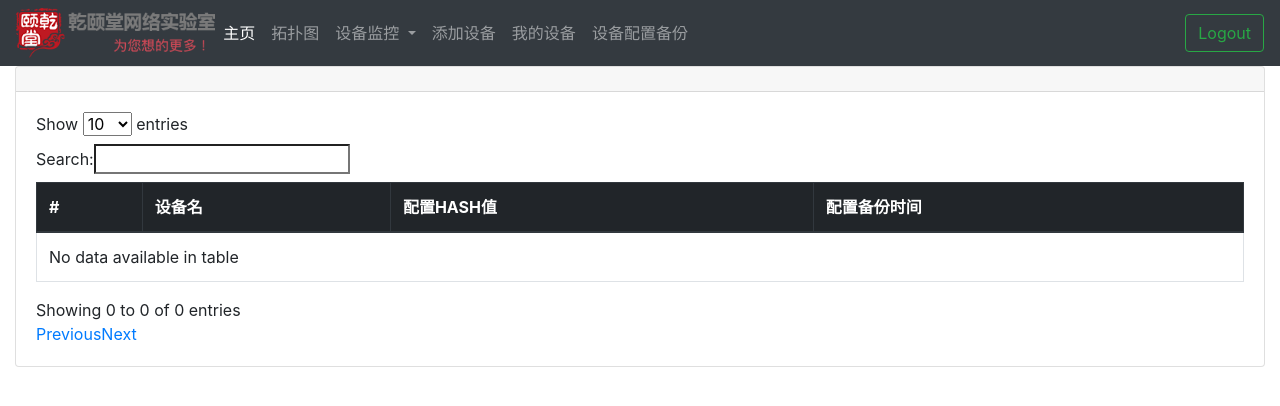
After one commit to cqbomb/qyt_devnet, a Django app: page /deviceconfig/ in a window 1280 px wide. The commit adds this page. Shown: the top 406 px of the page. Run offline with Django 3.2, Linux system fonts and the light colour scheme; data that the repository does not hold is empty; some libraries are stand-ins or nearby versions.

Commit message:
配置展示！基本完成！

```diff
--- a/modules/qyt_devnet_0_ssh.py
+++ b/modules/qyt_devnet_0_ssh.py
@@ -51,7 +51,7 @@ def ssh_multicmd_asa(ip, username, password, cmd_list, verbose=True):
     for cmd in cmd_list:  # 读取命令
         chan.send(cmd.encode())  # 执行命令，注意字串都需要编码为二进制字串
         chan.send(b'\n')  # 一定要注意输入回车
-        time.sleep(2)  # 由于有些回显可能过长，所以可以考虑等待更长一些时间
+        time.sleep(3)  # 由于有些回显可能过长，所以可以考虑等待更长一些时间
         x = chan.recv(40960).decode()  # 读取回显，有些回想可能过长，请把接收缓存调大
         # 此处对源码进行了调整,只是显示最后一个命令的回显
         if verbose and i == cmd_list_len:
--- a/qyt_devnet/urls.py
+++ b/qyt_devnet/urls.py
@@ -15,7 +15,8 @@ Including another URLconf
 """
 from django.contrib import admin
 from django.urls import path
-from views import index, top, qyt_login, qyt_add_devices, qyt_show_devices, qyt_del_device, qyt_edit_device, qyt_monitor_device, qyt_home
+from views import index, top, qyt_login, qyt_add_devices, qyt_show_devices, qyt_del_device, qyt_edit_device
+from views import qyt_monitor_device, qyt_home, qyt_device_config
 
 urlpatterns = [
     path('admin/', admin.site.urls),
@@ -43,4 +44,6 @@ urlpatterns = [
     path('home/reachable', qyt_home.health_reachable),
     path('home/cpu', qyt_home.health_cpu),
     path('home/mem', qyt_home.health_mem),
+    path('deviceconfig/', qyt_device_config.device_config),
+    path('deviceconfig/<str:devname>', qyt_device_config.device_config_dev),
 ]
--- /dev/null
+++ b/templates/device_config.html
@@ -0,0 +1,89 @@
+{% extends 'base.html' %}
+{% block title %}
+    乾頤堂设备配置
+{% endblock title %}
+
+{% block js %}
+    <!-- 加载Chart.js的JS文件 -->
+    <!-- 最新的Chart JS 文件 https://cdnjs.com/libraries/Chart.js -->
+    <script src="https://cdnjs.cloudflare.com/ajax/libs/Chart.js/2.7.2/Chart.min.js"></script>
+    <!-- 加载本项目创建的chart_json_functions.js的JS文件-->
+    {% load static %}
+    <script src="{% static "js/chart_functions.js" %}"></script>
+    <!-- 加载ajax的JS文件-->
+    <script src="https://ajax.googleapis.com/ajax/libs/jquery/3.3.1/jquery.min.js"></script>
+
+    <script src="https://cdn.datatables.net/1.10.19/js/jquery.dataTables.min.js"></script>
+{% endblock js %}
+
+{% block body %}
+
+<div class="container-fluid">
+<div class="card">
+  <div class="card-header">
+    <ul class="nav nav-tabs card-header-tabs">
+      {% for device in devices_list %}
+          {% if device == current %}
+          <li class="nav-item">
+            <a class="nav-link active" href="/deviceconfig/{{ device }}">{{ device }}</a>
+          </li>
+          {% else %}
+          <li class="nav-item">
+            <a class="nav-link" href="/deviceconfig/{{ device }}">{{ device }}</a>
+          </li>
+          {% endif %}
+      {% endfor %}
+    </ul>
+  </div>
+  <div class="card-body">
+            <table class="table table-bordered" id="myTable_config">
+                  <thead class="thead-dark">
+                    <tr>
+                      <th scope="col">#</th>
+                      <th scope="col">设备名</th>
+                      <th scope="col">配置HASH值</th>
+                      <th scope="col">配置备份时间</th>
+                    </tr>
+                  </thead>
+                  <tbody id ="myTable_config">
+                    {% for device in device_config_date_hash %}
+                    <tr>
+                      <th scope="row" align="center" valign="center" >{{ forloop.counter }}</th>
+                      <td align="center" valign="center" style="color:black"><strong>{{ device.name }}</strong></td>
+                      <td align="center" valign="center" style="color:black"><strong>{{ device.hash }}</strong></td>
+                      <td align="center" valign="center" style="color:black"><strong>{{ device.date }}</strong></td>
+                    </tr>
+                    {% endfor %}
+                  </tbody>
+            </table>
+  </div>
+</div>
+</div>
+
+
+<script>
+    $(document).ready( function () {
+        $('#myTable_config').DataTable();
+    } );
+</script>
+    {# DataTable中点击任何一个条目变深色,表示被选中功能的JavaScript #}
+<script>
+    $(document).ready(function() {
+        var table = $('#myTable_config').DataTable();
+
+        $('#myTable_config tbody').on( 'click', 'tr', function () {
+            if ( $(this).hasClass('selected') ) {
+                $(this).removeClass('selected');
+            }
+            else {
+                table.$('tr.selected').removeClass('selected');
+                $(this).addClass('selected');
+            }
+        } );
+
+        $('#button').click( function () {
+            table.row('.selected').remove().draw( false );
+        } );
+    } );
+</script>
+{% endblock body %}
--- a/templates/navbar.html
+++ b/templates/navbar.html
@@ -31,6 +31,9 @@
           <li class="nav-item">
             <a class="nav-link" href="/showdevices">我的设备</a>
           </li>
+          <li class="nav-item">
+            <a class="nav-link" href="/deviceconfig">设备配置备份</a>
+          </li>
         </ul>
         <form class="form-inline my-2 my-lg-0" action="/accounts/logout">
           <button class="btn btn-outline-success my-2 my-sm-0" type="submit">Logout</button>
--- /dev/null
+++ b/views/qyt_device_config.py
@@ -0,0 +1,59 @@
+#!/usr/bin/env python3
+# -*- coding=utf-8 -*-
+# 本脚由亁颐堂现任明教教主编写，用于乾颐盾Python课程！
+# 教主QQ:605658506
+# 亁颐堂官网www.qytang.com
+# 教主技术进化论拓展你的技术新边疆
+# https://ke.qq.com/course/271956?tuin=24199d8a
+
+from qytdb.models import Deviceconfig, Devicedb
+from django.shortcuts import render
+from datetime import datetime, timedelta, timezone
+
+
+def device_config(request):
+    result = Devicedb.objects.all()
+    devices_list = []
+    for x in result:
+        devices_list.append(x.name)
+    # print(devices_list)
+    try:
+        devicename = devices_list[0]
+        # print(devicename)
+        deviceconfig = Deviceconfig.objects.filter(name=devicename).order_by('-date')
+
+        device_config_date_hash = []
+        tzutc_8 = timezone(timedelta(hours=8))
+        for x in deviceconfig:
+            # print(x)
+            device_config_date_hash.append({'name': devicename, 'hash': x.hash, 'date': x.date.astimezone(tzutc_8).strftime('%Y-%m-%d %H:%M')})
+        # print(device_config_date_hash)
+        return render(request, 'device_config.html', {'devices_list': devices_list, 'current': devicename, 'device_config_date_hash': device_config_date_hash})
+
+    except Exception:
+        return render(request, 'device_config.html')
+
+
+def device_config_dev(request, devname):
+    result = Devicedb.objects.all()
+    devices_list = []
+    for x in result:
+        devices_list.append(x.name)
+    # print(devices_list)
+    try:
+        devicename = devname
+        # print(devicename)
+        deviceconfig = Deviceconfig.objects.filter(name=devicename).order_by('-date')
+
+        device_config_date_hash = []
+        tzutc_8 = timezone(timedelta(hours=8))
+        for x in deviceconfig:
+            # print(x)
+            device_config_date_hash.append(
+                {'name': devicename, 'hash': x.hash, 'date': x.date.astimezone(tzutc_8).strftime('%Y-%m-%d %H:%M')})
+        # print(device_config_date_hash)
+        return render(request, 'device_config.html', {'devices_list': devices_list, 'current': devicename,
+                                                      'device_config_date_hash': device_config_date_hash})
+
+    except Exception:
+        return render(request, 'device_config.html')
```
